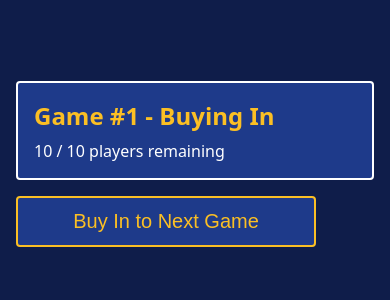
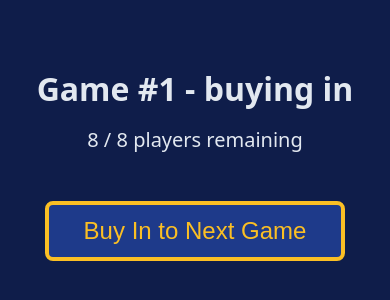
Before and after one commit to PermissionlessGames/zigzagzog-prototype, a Next.js app in the folder frontend/: page /game in a window 390 px wide. Shown: the part 258-558 px from the top of the page. Built offline with nearby package versions, Linux system fonts and the light colour scheme.

Commit message:
Simplify game page with new GameStatus component and clean up styles

```diff
--- /dev/null
+++ b/frontend/src/app/components/GameStatus.tsx
@@ -0,0 +1,33 @@
+'use client';
+
+import React from 'react';
+
+interface GameStatusProps {
+  gameNumber: number;
+  status: string;
+  totalPlayers: number;
+  remainingPlayers: number;
+  onBuyIn: () => void;
+}
+
+export function GameStatus({
+  gameNumber,
+  status,
+  totalPlayers,
+  remainingPlayers,
+  onBuyIn
+}: GameStatusProps) {
+  return (
+    <div className="game-status-display">
+      <h1 className="game-status-title">
+        Game #{gameNumber} - {status}
+      </h1>
+      <p className="game-status-players">
+        {remainingPlayers} / {totalPlayers} players remaining
+      </p>
+      <button onClick={onBuyIn} className="buy-in-button">
+        Buy In to Next Game
+      </button>
+    </div>
+  );
+}
--- a/frontend/src/app/game/page.tsx
+++ b/frontend/src/app/game/page.tsx
@@ -1,21 +1,21 @@
 'use client';
 
 import React from 'react';
-import { GameSpectator } from '../components/GameSpectator';
+import { GameStatus } from '../components/GameStatus';
 
 export default function GamePage() {
-  // Temporary mock game state
-  const mockGameState = {
-    status: 'buying-in' as const,
-    currentRound: 1,
-    totalPlayers: 10,
-    remainingPlayers: 10,
-  };
-
   const handleBuyIn = () => {
     console.log('Buy in clicked');
     // Will implement wallet connection and contract interaction later
   };
 
-  return <GameSpectator gameState={mockGameState} onBuyIn={handleBuyIn} />;
+  return (
+    <GameStatus
+      gameNumber={1}
+      status="buying in"
+      totalPlayers={8}
+      remainingPlayers={8}
+      onBuyIn={handleBuyIn}
+    />
+  );
 }
--- a/frontend/src/app/globals.css
+++ b/frontend/src/app/globals.css
@@ -48,17 +48,7 @@ body {
   margin: 0;
 }
 
-a {
-  color: inherit;
-  text-decoration: none;
-}
-
-@media (prefers-color-scheme: dark) {
-  html {
-    color-scheme: dark;
-  }
-}
-
+/* Title Screen */
 .container {
   min-height: 100vh;
   display: flex;
@@ -69,7 +59,7 @@ a {
 }
 
 .title {
-  font-size: clamp(2rem, 8vw, 3rem);
+  font-size: 3rem;
   color: var(--outline-active);
   margin-bottom: 2rem;
 }
@@ -77,18 +67,17 @@ a {
 .card-grid {
   display: grid;
   grid-template-columns: repeat(2, 1fr);
-  gap: clamp(0.5rem, 2vw, 1rem);
-  width: 100%;
+  gap: 1rem;
   max-width: 600px;
   margin: 0 auto;
-  padding: clamp(0.5rem, 2vw, 1rem);
+  padding: 1rem;
 }
 
 .card {
   aspect-ratio: 3/4;
   background: var(--card-bg);
-  border: clamp(2px, 0.5vw, 4px) solid var(--outline);
-  border-radius: clamp(4px, 1vw, 8px);
+  border: 4px solid var(--outline);
+  border-radius: 8px;
   display: flex;
   align-items: center;
   justify-content: center;
@@ -100,18 +89,12 @@ a {
   border-color: var(--outline-active);
 }
 
-.card-text {
+.play-button {
+  margin-top: 2rem;
+  padding: 1rem 3rem;
   font-size: 1.5rem;
-  color: var(--primary-light);
-  text-transform: capitalize;
-}
-
-.play-button {
-  margin-top: clamp(1rem, 4vw, 2rem);
-  padding: clamp(0.75rem, 2vw, 1rem) clamp(2rem, 4vw, 3rem);
-  font-size: clamp(1.25rem, 4vw, 1.5rem);
-  border: clamp(2px, 0.5vw, 4px) solid var(--outline-active);
-  border-radius: clamp(4px, 1vw, 8px);
+  border: 4px solid var(--outline-active);
+  border-radius: 8px;
   cursor: pointer;
   animation:
     buttonBlink 0.6s step-end infinite,
@@ -128,59 +111,48 @@ a {
   transition: transform 0.2s;
 }
 
-/* Game Spectator Styles */
-.game-spectator {
-  width: 100%;
-  max-width: 800px;
-  margin: 0 auto;
-  padding: clamp(1rem, 4vw, 2rem);
+/* Game Status Display */
+.game-status-display {
   min-height: 100vh;
   display: flex;
   flex-direction: column;
+  align-items: center;
   justify-content: center;
+  padding: 2rem;
 }
 
-.game-info {
-  background: var(--card-bg);
-  border: clamp(2px, 0.5vw, 4px) solid var(--outline);
-  border-radius: clamp(4px, 1vw, 8px);
-  padding: clamp(1rem, 4vw, 2rem);
-  margin-bottom: clamp(1rem, 4vw, 2rem);
+.game-status-title {
+  font-size: 3rem;
+  margin-bottom: 1rem;
+  text-align: center;
 }
 
-.game-status {
-  font-size: clamp(1.5rem, 6vw, 2rem);
-  color: var(--outline-active);
-  margin-bottom: clamp(0.5rem, 2vw, 1rem);
-  text-transform: capitalize;
-}
-
-.player-count {
-  font-size: clamp(1rem, 4vw, 1.2rem);
-  color: var(--outline);
+.game-status-players {
+  font-size: 1.5rem;
+  margin-bottom: 3rem;
+  text-align: center;
 }
 
 .buy-in-button {
-  padding: clamp(0.75rem, 2vw, 1rem) clamp(2rem, 4vw, 3rem);
-  font-size: clamp(1.25rem, 4vw, 1.5rem);
+  font-size: 2rem;
+  padding: 1rem 3rem;
   background: var(--card-bg);
-  border: clamp(2px, 0.5vw, 4px) solid var(--outline-active);
-  border-radius: clamp(4px, 1vw, 8px);
+  border: 4px solid var(--outline-active);
+  border-radius: 8px;
   color: var(--outline-active);
   cursor: pointer;
   transition: all 0.2s;
-  white-space: nowrap;
 }
 
 .buy-in-button:hover {
   background: var(--outline-active);
   color: var(--card-bg);
-  transform: scale(1.05);
+  transform: scale(1.02);
 }
 
-@media (max-width: 480px) {
-  .container {
-    padding: 0.5rem;
+@media (max-width: 768px) {
+  .title {
+    font-size: 2rem;
   }
 
   .card-grid {
@@ -193,18 +165,18 @@ a {
     padding: 0.75rem 2rem;
   }
 
-  .game-spectator {
-    padding: 1rem;
+  .game-status-title {
+    font-size: 2rem;
   }
 
-  .game-info {
-    padding: 1rem;
-    margin-bottom: 1rem;
+  .game-status-players {
+    font-size: 1.25rem;
   }
 
   .buy-in-button {
+    font-size: 1.5rem;
+    padding: 0.75rem 2rem;
     width: 100%;
     max-width: 300px;
-    margin: 0 auto;
   }
 }
```
